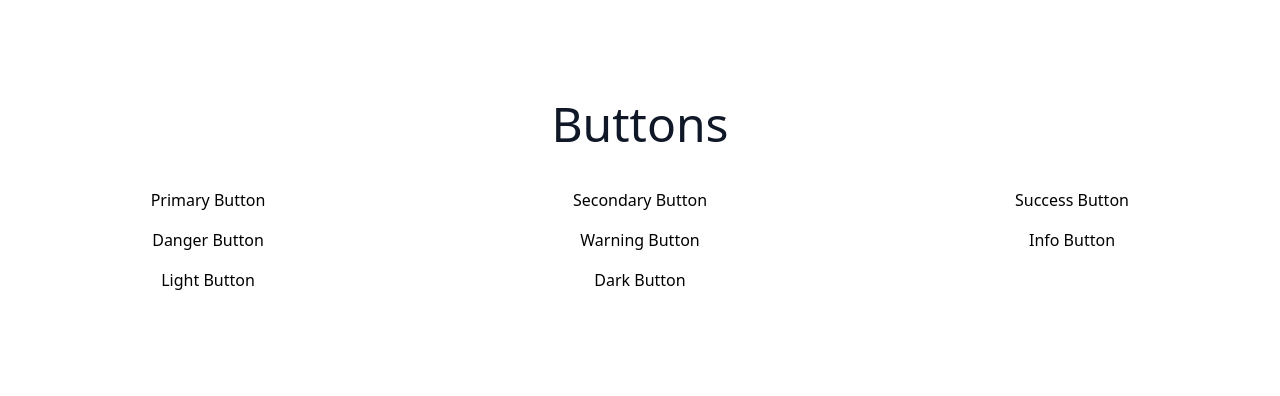
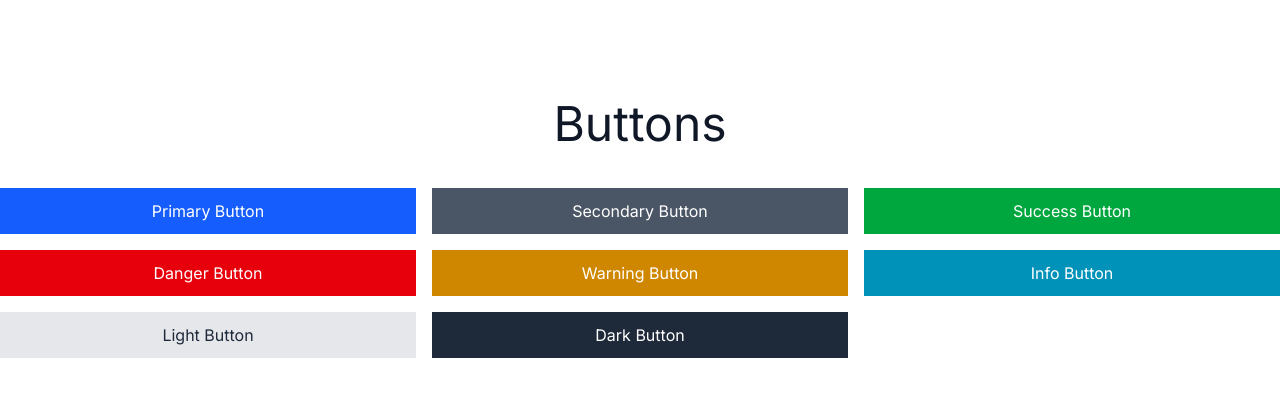
Before and after one commit to edwin5552/june, a website: page components-button.html in a window 1280 px wide. Drawn offline with Linux system fonts and the light colour scheme.

Commit message:
Add button component styles to CSS and Tailwind files
Introduces a set of button utility classes (primary, secondary, success, danger, warning, info, light, dark) with consistent color schemes and hover states to both style.css and tailwind.css. Also adds new color variables and sets the default body font family in both files for improved design consistency.

```diff
--- a/css/tailwind.css
+++ b/css/tailwind.css
@@ -4,3 +4,53 @@
 	--font-heading: "Inter", sans-serif;
 	--font-body: "Inter", sans-serif;
 }
+
+@layer base {
+	body {
+		font-family: var(--font-body);
+	}
+}
+
+@layer components {
+
+
+	.button {
+		@apply text-base text-center inline-block px-4 py-2.5 border border-transparent cursor-pointer transition-colors;
+	}
+
+	.button-primary {
+		@apply bg-blue-600 text-white hover:bg-blue-700;
+	}
+
+	.button-secondary {
+		@apply bg-gray-600 text-white hover:bg-gray-700;
+	}
+
+	.button-success {
+		@apply bg-green-600 text-white hover:bg-green-700;
+	}
+
+	.button-danger {
+		@apply bg-red-600 text-white hover:bg-red-700;
+	}
+
+	.button-warning {
+		@apply bg-yellow-600 text-white hover:bg-yellow-700;
+	}
+
+	.button-info {
+		@apply bg-cyan-600 text-white hover:bg-cyan-700;
+	}
+
+	.button-light {
+		@apply bg-gray-200 text-gray-800 hover:bg-gray-300;
+	}
+
+	.button-dark {
+		@apply bg-gray-800 text-white hover:bg-gray-900;
+	}
+}
+
+@layer utilities {
+	/* Additional utility classes can be added here */
+}
```
Also changed, not shown: css/style.css.
